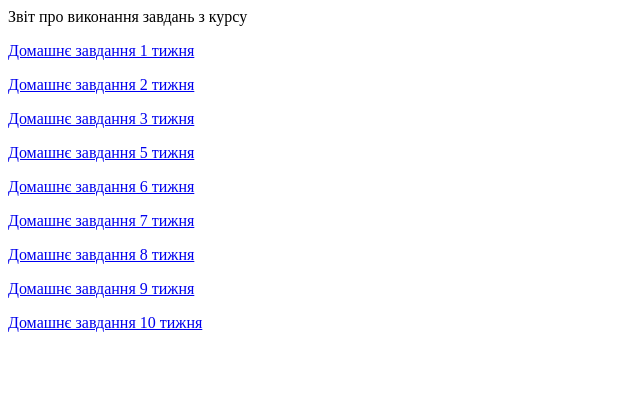
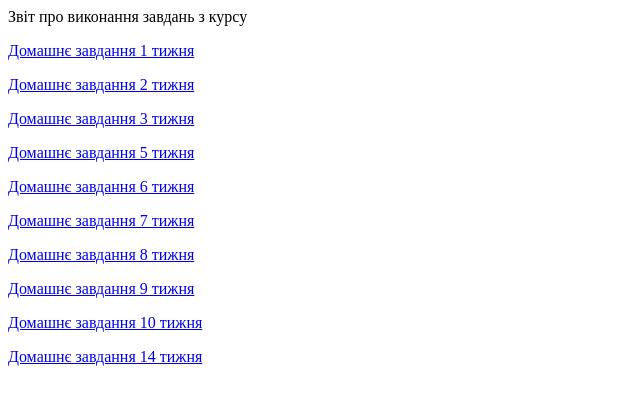
Before and after one commit to KutuginaVlada/VKutugina, a plain HTML site: page index.html in a window 1280 px wide. Shown: the whole page, without its empty margins (0-640 px from the left). Drawn offline with Linux system fonts and the light colour scheme.

Commit message:
Update index.html

```diff
--- a/index.html
+++ b/index.html
@@ -16,5 +16,6 @@
                 <p><a href="week8/ARindex8.html" tagret="_blank">Домашнє завдання 8 тижня</a>
                 <p><a href="week9/ARindex9.html" tagret="_blank">Домашнє завдання 9 тижня</a>
                 <p><a href="week10/controls.html" tagret="_blank">Домашнє завдання 10 тижня</a>
+                <p><a href="week14/fase.html" tagret="_blank">Домашнє завдання 14 тижня</a>
          </body>
 </html>
```
